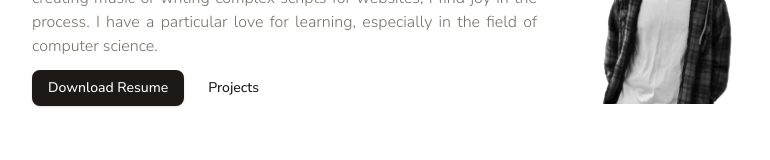
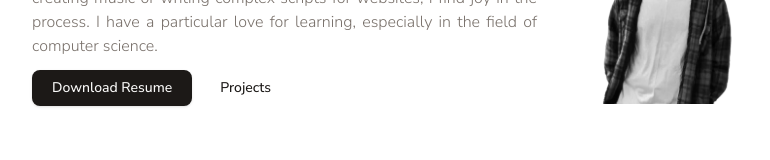
Before and after one commit to skh113/next-portfolio, a Next.js app: page / in a window 1280 px wide. Shown: the part 182-342 px from the top of the page, without its empty margins (248-1018 px from the left). Built offline with nearby package versions, Linux system fonts and the light colour scheme; a web font is replaced by a local one.

Commit message:
refactor: update icon component to dynamically set font size based on icon ID and enhance button styling in intro component

```diff
--- a/app/icon.tsx
+++ b/app/icon.tsx
@@ -39,6 +39,13 @@ export default async function Icon({ id }: { id: Promise<string> }) {
   const iconId = (await id) as keyof typeof SIZES;
   const letter = 'K';
   const fontData = await loadPlayfairBold(letter);
+
+  const getFontSize = () => {
+    if (iconId === '32') return 24;
+    else if (iconId === '192') return 128;
+    else return 384;
+  };
+
   return new ImageResponse(
     <div
       style={{
@@ -46,7 +53,7 @@ export default async function Icon({ id }: { id: Promise<string> }) {
         fontFamily: 'Playfair Display',
         fontWeight: 700,
         lineHeight: 1,
-        fontSize: 24,
+        fontSize: getFontSize(),
         background: 'black',
         width: '100%',
         height: '100%',
--- a/components/intro.tsx
+++ b/components/intro.tsx
@@ -16,7 +16,7 @@ export default function Intro() {
           science.
         </p>
         <div className='flex gap-2'>
-          <Button>
+          <Button className='py-3 px-5'>
             <Link
               download
               href={{
@@ -28,7 +28,7 @@ export default function Intro() {
               Download Resume
             </Link>
           </Button>
-          <Button variant='link'>
+          <Button variant='link' className='py-3 px-5'>
             <Link href='/projects'>Projects</Link>
           </Button>
         </div>
```
